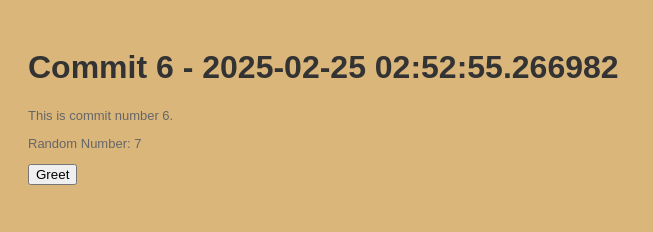
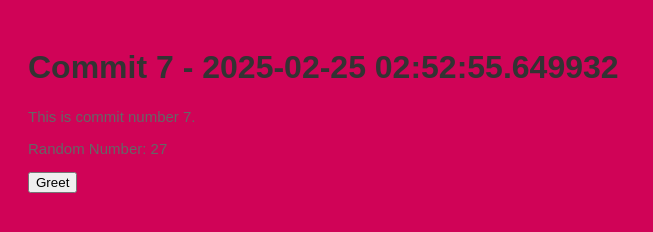
Before and after one commit to legbald0d/myrep-repo-20250225025249, a plain HTML site: page index.html in a window 1280 px wide. Shown: the whole page, without its empty margins (0-653 px from the left). Drawn offline with Linux system fonts and the light colour scheme.

Commit message:
📝 Commit 7 with HTML, CSS, and JS

```diff
--- a/index.html
+++ b/index.html
@@ -2,13 +2,13 @@
     <!DOCTYPE html>
     <html>
     <head>
-        <title>Commit 6 - 2025-02-25 02:52:55.266982</title>
+        <title>Commit 7 - 2025-02-25 02:52:55.649932</title>
         <link rel="stylesheet" href="style.css">
     </head>
     <body>
-        <h1>Commit 6 - 2025-02-25 02:52:55.266982</h1>
-        <p>This is commit number 6.</p>
-        <p>Random Number: 7</p>
+        <h1>Commit 7 - 2025-02-25 02:52:55.649932</h1>
+        <p>This is commit number 7.</p>
+        <p>Random Number: 27</p>
         <button onclick="greet()">Greet</button>
         <script src="script.js"></script>
     </body>
--- a/script.js
+++ b/script.js
@@ -2,4 +2,4 @@
     function greet() {
         alert('Hello from commit ' + commitNumber + '!');
     }
-    var commitNumber = 6;
+    var commitNumber = 7;
--- a/style.css
+++ b/style.css
@@ -1,7 +1,7 @@
 
     body {
         font-family: Arial, sans-serif;
-        background-color: #dbb67b;
+        background-color: #d00357;
         padding: 20px;
     }
     h1 {
@@ -9,5 +9,5 @@
     }
     p {
         color: #666;
-        font-size: 13px;
+        font-size: 15px;
     }
```
